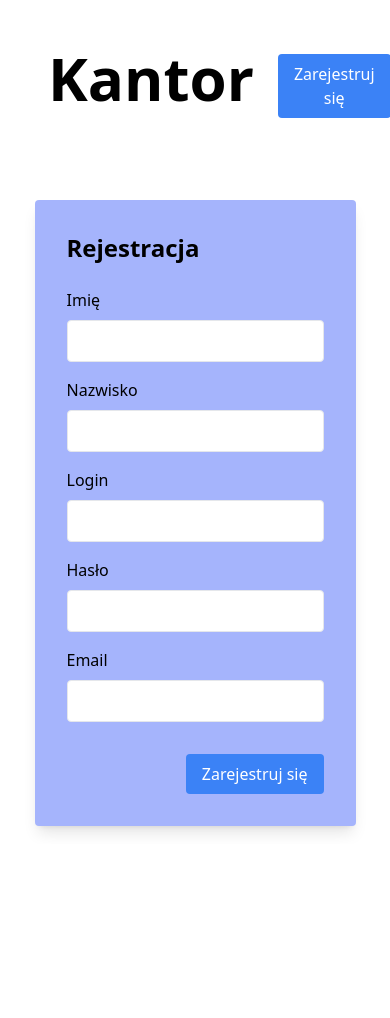
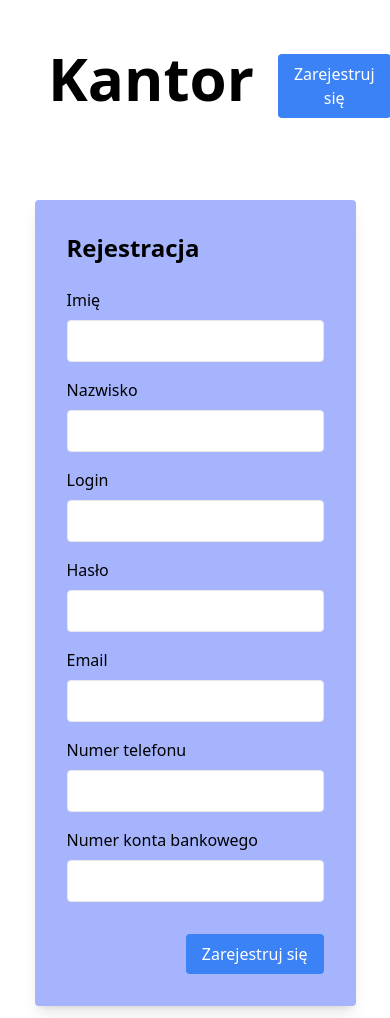
Before and after one commit to PIS-5M/kantor, a React (Create React App) app in the folder app/: page /rejestracja in a window 390 px wide. Before the commit the page ends 844 px from the top, so only its background shows below. Built offline with nearby package versions, Linux system fonts and the light colour scheme.

Commit message:
P5K-33 add phone number and bank account to registration form

```diff
--- a/app/src/components/RegistrationForm.js
+++ b/app/src/components/RegistrationForm.js
@@ -9,7 +9,9 @@ function RegistrationForm() {
     surname: '',
     login: '',
     password: '',
-    email: ''
+    email: '',
+    phoneNumber: '',
+    bankAccount: '',
   });
 
   const handleChange = (e) => {
@@ -24,8 +26,9 @@ function RegistrationForm() {
     e.preventDefault();
     try {
       const response = await axios.post('http://localhost:8000/registration', {
-        u_name: formData.name, surname: formData.surname, login: formData.login,
-        password: formData.password, email: formData.email
+        name: formData.name, surname: formData.surname, login: formData.login,
+        password: formData.password, email: formData.email, phoneNumber: formData.phoneNumber,
+        bankAccount: formData.bankAccount
       });
       console.log("Message:", response.data.message);
 
@@ -116,6 +119,37 @@ function RegistrationForm() {
             required
           />
         </div>
+
+        <div className="mb-4">
+          <label htmlFor="phoneNumber" className="block mb-2 font-medium">
+            Numer telefonu
+          </label>
+          <input
+            type="tel"
+            id="phoneNumber"
+            name="phoneNumber"
+            value={formData.phoneNumber}
+            onChange={handleChange}
+            className="w-full px-3 py-2 border rounded focus:outline-none focus:border-blue-500"
+            required
+            />
+        </div>
+
+        <div className="mb-4">
+          <label htmlFor="bankAccount" className="block mb-2 font-medium">
+            Numer konta bankowego
+          </label>
+          <input
+            type="text"
+            id="bankAccount"
+            name="bankAccount"
+            value={formData.bankAccount}
+            onChange={handleChange}
+            className="w-full px-3 py-2 border rounded focus:outline-none focus:border-blue-500"
+            required
+          />
+        </div>
+
       </div>
 
         <div className="flex justify-end">
```
Also changed, not shown: 1 other file (tests, documents, lock files or other folders).
